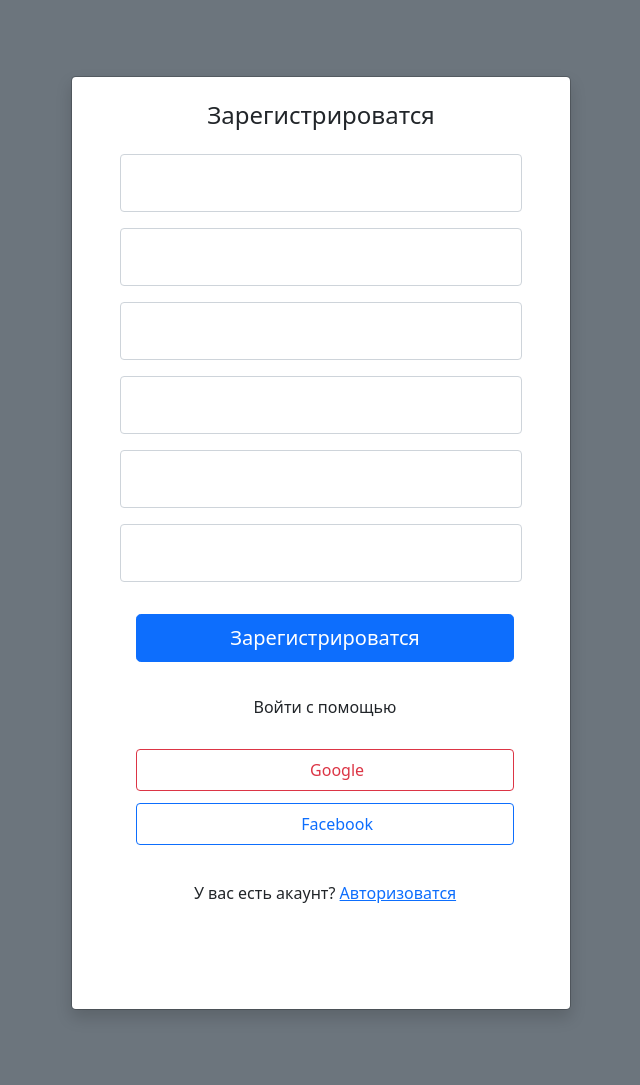
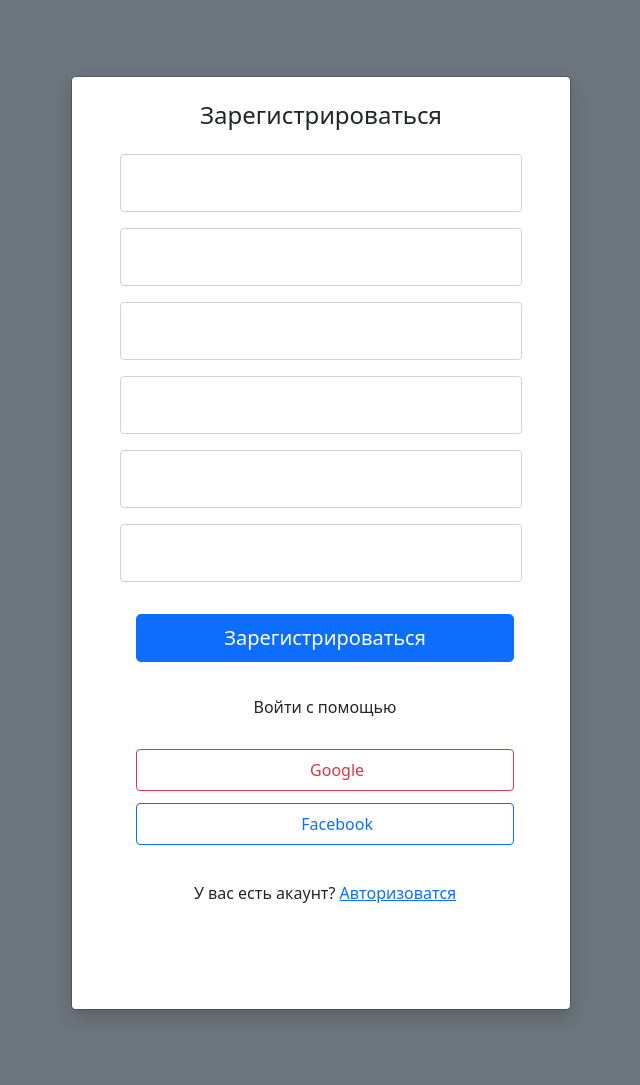
Before and after one commit to Amankaium/50k-python5-shop, a Django app: page /accounts/register/ in a window 1280 px wide. Shown: the part 56-1141 px from the top of the page, without its empty margins (319-959 px from the left). Run offline with Django 4.2, Linux system fonts and the light colour scheme; some libraries are stand-ins or nearby versions.

Commit message:
fixed spelling in registration page

```diff
--- a/shop/templates/accounts/login.html
+++ b/shop/templates/accounts/login.html
@@ -46,7 +46,7 @@
                       </button>
 
                       <div class="modal-body p-4 text-center">
-                        <p>У вас есть акаунт? <a href="{% url 'register' %}" class="thembo"> Зарегестрироватся</a></p>
+                        <p>У вас есть акаунт? <a href="{% url 'register' %}" class="thembo"> Зарегестрироваться</a></p>
                       </div>
                     </div>
 
--- a/shop/templates/accounts/register.html
+++ b/shop/templates/accounts/register.html
@@ -17,7 +17,7 @@
     <div class="modal-dialog" role="document">
       <div class="modal-content rounded-6 shadow">
         <div class="modal-body p-4 text-center">
-            <h4 class="mb-0">Зарегистрироватся</h4>
+            <h4 class="mb-0">Зарегистрироваться</h4>
           </div>
           {% include 'includs/messages.html' %}
 
@@ -46,7 +46,7 @@
 
 
                     <div class="modal-footer flex-column border-top-0">
-                      <button type="submit" class="btn btn-lg btn-primary w-100 mx-0 mb-2" id="submit_record__row input" name="register_button">Зарегистрироватся</button>
+                      <button type="submit" class="btn btn-lg btn-primary w-100 mx-0 mb-2" id="submit_record__row input" name="register_button">Зарегистрироваться</button>
                       <div class="modal-body p-4 text-center">
                         <h6 class="mb-0">Войти с помощью</h6>
                       </div>
@@ -68,5 +68,5 @@
       </div>
     </div>
   </div>
-  <script  src="js/app.js"></script>
+
 {% endblock %}
```
